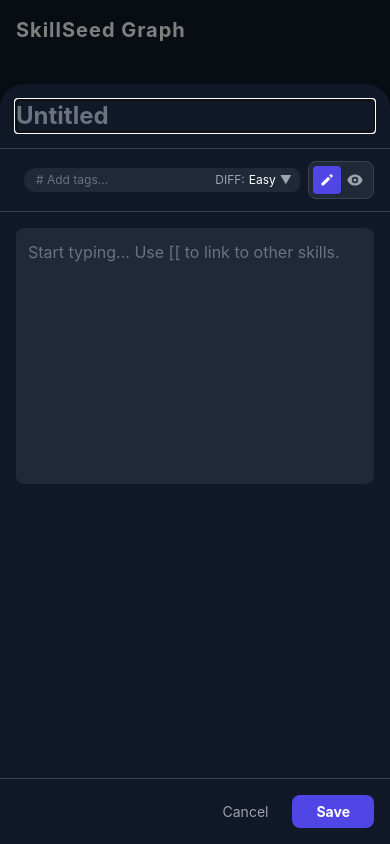
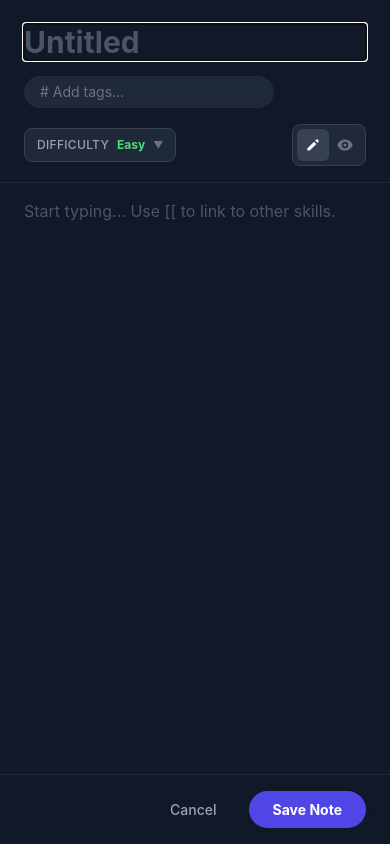
Before and after one commit to HoudRiz/skillSeedGraphBased, a React Native app in the folder SkillSeedMobile/: screen / in a window 390 px wide. Both pictures are taken after a click on the element 346 px from the left and 800 px from the top of the page. Built offline with nearby package versions, Linux system fonts and the light colour scheme.

Commit message:
change form style

```diff
--- a/SkillSeedMobile/components/NodeModal.tsx
+++ b/SkillSeedMobile/components/NodeModal.tsx
@@ -64,6 +64,17 @@
         setShowTagSuggestions(false);
         setShowLinkSuggestions(false);
     }, [nodeToEdit, isOpen]);
+
+    // Auto-focus title for new notes
+    const titleInputRef = React.useRef<TextInput>(null);
+    useEffect(() => {
+        if (isOpen && !nodeToEdit) {
+            // Small timeout to ensure modal is visible
+            setTimeout(() => {
+                titleInputRef.current?.focus();
+            }, 100);
+        }
+    }, [isOpen, nodeToEdit]);
 
     useEffect(() => {
         if (tagInput.trim()) {
@@ -157,44 +168,46 @@
     };
 
     return (
-        <Modal visible={isOpen} animationType="slide" transparent>
+        <Modal visible={isOpen} animationType="slide" presentationStyle="pageSheet">
             <KeyboardAvoidingView
                 behavior={Platform.OS === 'ios' ? 'padding' : 'height'}
-                style={tw`flex-1`}
+                style={tw`flex-1 bg-gray-900`}
             >
-                <View style={tw`flex-1 justify-end bg-black bg-opacity-50`}>
-                    <View style={tw`bg-gray-900 rounded-t-3xl h-[90%]`}>
-                        <View style={tw`p-4 border-b border-gray-700`}>
+                <View style={tw`flex-1 bg-gray-900`}>
+                    {/* Header: Title */}
+                    <View style={tw`px-6 pt-6 pb-4`}>
                         <TextInput
-                                style={tw`text-2xl font-bold text-white`}
+                            ref={titleInputRef}
+                            style={tw`text-3xl font-bold text-white`}
                             value={title}
                             onChangeText={setTitle}
                             placeholder="Untitled"
-                                placeholderTextColor="#6b7280"
+                            placeholderTextColor="#4b5563"
+                            selectionColor="#818cf8"
                         />
                     </View>
 
-                        <View style={tw`px-4 py-3 border-b border-gray-700 flex-row items-center justify-between`}>
-                            <View style={tw`flex-1 flex-row items-center`}>
-                                <ScrollView horizontal showsHorizontalScrollIndicator={false} style={tw`flex-row mr-2`}>
+                    {/* Toolbar */}
+                    <View style={tw`px-6 pb-4 flex-col gap-4 border-b border-gray-800`}>
+                        {/* Tags Row */}
+                        <View style={tw`flex-row flex-wrap items-center gap-2`}>
                             {selectedTags.map(tagName => {
                                 const tag = allTags.find(t => t.name === tagName);
                                 return (
                                     <TouchableOpacity
                                         key={tagName}
                                         onPress={() => handleRemoveTag(tagName)}
-                                                style={[tw`px-3 py-1 rounded-full mr-2 flex-row items-center`, { backgroundColor: tag?.color || '#6366f1' }]}
+                                        style={[tw`px-3 py-1.5 rounded-full flex-row items-center`, { backgroundColor: tag?.color || '#6366f1' }]}
                                     >
                                         <Text style={tw`text-white text-xs font-bold mr-1`}>{tagName}</Text>
-                                                <Text style={tw`text-white text-xs`}>×</Text>
+                                        <Text style={tw`text-white text-xs opacity-70`}>×</Text>
                                     </TouchableOpacity>
                                 );
                             })}
-                                </ScrollView>
 
-                                <View style={tw`relative`}>
+                            <View style={tw`relative z-50`}>
                                 <TextInput
-                                        style={tw`bg-gray-800 text-white px-3 py-1 rounded-full text-xs min-w-24`}
+                                    style={tw`bg-gray-800 text-white px-4 py-1.5 rounded-full text-sm min-w-24`}
                                     value={tagInput}
                                     onChangeText={setTagInput}
                                     onSubmitEditing={handleTagInputSubmit}
@@ -204,12 +217,12 @@
                                 />
 
                                 {showTagSuggestions && (
-                                        <View style={tw`absolute top-8 left-0 bg-gray-800 rounded-lg shadow-lg z-50 w-48`}>
+                                    <View style={tw`absolute top-10 left-0 bg-gray-800 rounded-lg shadow-xl border border-gray-700 w-48 overflow-hidden`}>
                                         {tagSuggestions.map(tag => (
                                             <TouchableOpacity
                                                 key={tag.name}
                                                 onPress={() => handleAddTag(tag.name)}
-                                                    style={tw`px-4 py-2 border-b border-gray-700`}
+                                                style={tw`px-4 py-3 border-b border-gray-700 active:bg-gray-700`}
                                             >
                                                 <Text style={tw`text-white text-sm`}>{tag.name}</Text>
                                             </TouchableOpacity>
@@ -219,18 +232,25 @@
                             </View>
                         </View>
 
-                            <View style={tw`relative ml-2`}>
+                        {/* Controls Row: Difficulty & View Toggle */}
+                        <View style={tw`flex-row justify-between items-center`}>
+                            <View style={tw`relative z-40`}>
                                 <TouchableOpacity
                                     onPress={() => setShowDifficultyDropdown(!showDifficultyDropdown)}
-                                    style={tw`flex-row bg-gray-800 rounded-lg items-center px-2 py-1`}
+                                    style={tw`flex-row bg-gray-800 rounded-lg items-center px-3 py-2 border border-gray-700`}
                                 >
-                                    <Text style={tw`text-gray-400 text-xs mr-1`}>DIFF:</Text>
-                                    <Text style={tw`text-white text-xs mr-1`}>{difficulty}</Text>
-                                    <Text style={tw`text-gray-400 text-xs`}>▼</Text>
+                                    <Text style={tw`text-gray-400 text-xs mr-2 font-medium tracking-wide`}>DIFFICULTY</Text>
+                                    <Text style={[
+                                        tw`text-xs font-bold mr-2`,
+                                        difficulty === Difficulty.Easy ? tw`text-green-400` :
+                                            difficulty === Difficulty.Medium ? tw`text-yellow-400` :
+                                                tw`text-red-400`
+                                    ]}>{difficulty}</Text>
+                                    <Text style={tw`text-gray-500 text-[10px]`}>▼</Text>
                                 </TouchableOpacity>
 
                                 {showDifficultyDropdown && (
-                                    <View style={tw`absolute top-8 right-0 bg-gray-800 rounded-lg shadow-lg z-50 w-32`}>
+                                    <View style={tw`absolute top-10 left-0 bg-gray-800 rounded-lg shadow-xl border border-gray-700 w-40 overflow-hidden`}>
                                         {DIFFICULTY_LEVELS.map(diff => (
                                             <TouchableOpacity
                                                 key={diff}
@@ -238,7 +258,7 @@
                                                     setDifficulty(diff);
                                                     setShowDifficultyDropdown(false);
                                                 }}
-                                                style={[tw`px-4 py-2 border-b border-gray-700`, difficulty === diff && tw`bg-gray-700`]}
+                                                style={[tw`px-4 py-3 border-b border-gray-700`, difficulty === diff && tw`bg-gray-700`]}
                                             >
                                                 <Text style={[tw`text-sm`, difficulty === diff ? tw`text-white font-bold` : tw`text-gray-300`]}>{diff}</Text>
                                             </TouchableOpacity>
@@ -247,60 +267,70 @@
                                 )}
                             </View>
 
-                            <View style={tw`flex-row bg-gray-800 p-1 rounded-lg ml-2 border border-gray-700`}>
+                            <View style={tw`flex-row bg-gray-800 p-1 rounded-lg border border-gray-700`}>
                                 <TouchableOpacity
                                     onPress={() => setIsPreview(false)}
-                                    style={[tw`p-1.5 rounded`, !isPreview && tw`bg-indigo-600 shadow-sm`]}
+                                    style={[tw`p-2 rounded-md`, !isPreview && tw`bg-gray-700`]}
                                 >
-                                    <PencilIcon color={!isPreview ? "#ffffff" : "#9ca3af"} />
+                                    <PencilIcon color={!isPreview ? "#ffffff" : "#6b7280"} />
                                 </TouchableOpacity>
                                 <TouchableOpacity
                                     onPress={() => setIsPreview(true)}
-                                    style={[tw`p-1.5 rounded`, isPreview && tw`bg-indigo-600 shadow-sm`]}
+                                    style={[tw`p-2 rounded-md`, isPreview && tw`bg-gray-700`]}
                                 >
-                                    <EyeIcon color={isPreview ? "#ffffff" : "#9ca3af"} />
+                                    <EyeIcon color={isPreview ? "#ffffff" : "#6b7280"} />
                                 </TouchableOpacity>
                             </View>
                         </View>
+                    </View>
 
-                        <ScrollView style={tw`flex-1 px-4 py-4`}>
+                    {/* Editor Area */}
+                    <View style={tw`flex-1 px-6 py-4`}>
                         {isPreview ? (
+                            <ScrollView style={tw`flex-1`}>
                                 <Markdown style={{
-                                    body: { color: '#e5e7eb' },
-                                    heading1: { color: '#ffffff' },
-                                    heading2: { color: '#ffffff' },
-                                    link: { color: '#6366f1' },
-                                    code_inline: { backgroundColor: '#374151', color: '#e5e7eb' },
-                                    code_block: { backgroundColor: '#1f2937', color: '#e5e7eb' },
+                                    body: { color: '#e5e7eb', fontSize: 16, lineHeight: 24 },
+                                    heading1: { color: '#ffffff', fontSize: 24, fontWeight: 'bold', marginBottom: 10 },
+                                    heading2: { color: '#ffffff', fontSize: 20, fontWeight: 'bold', marginBottom: 8 },
+                                    link: { color: '#818cf8' },
+                                    code_inline: { backgroundColor: '#374151', color: '#e5e7eb', borderRadius: 4, paddingHorizontal: 4 },
+                                    code_block: { backgroundColor: '#111827', color: '#e5e7eb', borderRadius: 8, padding: 12 },
                                 }}>
                                     {description || '_Start typing... Use [[ to link to other skills._'}
                                 </Markdown>
+                            </ScrollView>
                         ) : (
-                                <View>
+                            <View style={tw`flex-1 relative`}>
                                 <TextInput
-                                        style={tw`bg-gray-800 text-white p-3 rounded-lg min-h-64 text-base`}
+                                    style={tw`flex-1 text-white text-base leading-6 text-gray-200`}
                                     value={description}
                                     onChangeText={setDescription}
                                     onSelectionChange={(e) => setCursorPosition(e.nativeEvent.selection.start)}
                                     placeholder="Start typing... Use [[ to link to other skills."
-                                        placeholderTextColor="#6b7280"
+                                    placeholderTextColor="#4b5563"
                                     multiline
                                     textAlignVertical="top"
+                                    selectionColor="#818cf8"
                                 />
 
                                 {showLinkSuggestions && linkSuggestions.length > 0 && (
-                                        <View style={tw`mt-2 bg-gray-800 rounded-lg shadow-lg max-h-48`}>
-                                            <Text style={tw`text-gray-400 text-xs px-3 py-2 border-b border-gray-700`}>Link to:</Text>
+                                    <View style={tw`absolute bottom-0 left-0 right-0 bg-gray-800 rounded-t-xl shadow-2xl border-t border-gray-700 max-h-64`}>
+                                        <View style={tw`px-4 py-3 border-b border-gray-700 bg-gray-800 rounded-t-xl`}>
+                                            <Text style={tw`text-gray-400 text-xs font-bold uppercase tracking-wider`}>Link to Note</Text>
+                                        </View>
                                         <FlatList
-                                                data={linkSuggestions.slice(0, 5)}
+                                            data={linkSuggestions}
                                             keyExtractor={(item) => item.id}
                                             renderItem={({ item }) => (
                                                 <TouchableOpacity
                                                     onPress={() => handleSelectLink(item)}
-                                                        style={tw`px-3 py-2 border-b border-gray-700`}
+                                                    style={tw`px-4 py-3 border-b border-gray-700 active:bg-gray-700`}
                                                 >
-                                                        <Text style={tw`text-white text-sm`}>{item.title}</Text>
-                                                        <Text style={tw`text-gray-500 text-xs`}>{item.tags[0]} / {item.difficulty}</Text>
+                                                    <Text style={tw`text-white text-sm font-medium`}>{item.title}</Text>
+                                                    <View style={tw`flex-row items-center mt-1`}>
+                                                        <View style={[tw`w-2 h-2 rounded-full mr-2`, { backgroundColor: allTags.find(t => t.name === item.tags[0])?.color || '#cbd5e1' }]} />
+                                                        <Text style={tw`text-gray-500 text-xs`}>{item.tags[0]} • {item.difficulty}</Text>
+                                                    </View>
                                                 </TouchableOpacity>
                                             )}
                                         />
@@ -308,33 +338,35 @@
                                 )}
                             </View>
                         )}
-                        </ScrollView>
+                    </View>
 
-                        <View style={tw`p-4 border-t border-gray-700 flex-row justify-between`}>
-                            {nodeToEdit && (
+                    {/* Footer */}
+                    <View style={tw`px-6 py-4 border-t border-gray-800 flex-row justify-between items-center bg-gray-900`}>
+                        {nodeToEdit ? (
                             <TouchableOpacity
                                 onPress={() => onDelete(nodeToEdit.id)}
+                                style={tw`p-2`}
+                            >
+                                <Text style={tw`text-red-400 text-sm font-medium`}>Delete</Text>
+                            </TouchableOpacity>
+                        ) : (
+                            <View /> /* Spacer */
+                        )}
+
+                        <View style={tw`flex-row items-center gap-4`}>
+                            <TouchableOpacity
+                                onPress={onClose}
                                 style={tw`px-4 py-2`}
                             >
-                                    <Text style={tw`text-red-400 font-bold`}>Delete File</Text>
-                                </TouchableOpacity>
-                            )}
-
-                            <View style={tw`flex-row ml-auto`}>
-                                <TouchableOpacity
-                                    onPress={onClose}
-                                    style={tw`px-4 py-2 mr-2`}
-                                >
-                                    <Text style={tw`text-gray-400`}>Cancel</Text>
+                                <Text style={tw`text-gray-400 font-medium`}>Cancel</Text>
                             </TouchableOpacity>
 
                             <TouchableOpacity
                                 onPress={handleSave}
-                                    style={tw`bg-indigo-600 px-6 py-2 rounded-lg`}
+                                style={tw`bg-indigo-600 px-6 py-2.5 rounded-full shadow-lg shadow-indigo-500/20`}
                             >
-                                    <Text style={tw`text-white font-bold`}>Save</Text>
+                                <Text style={tw`text-white font-bold tracking-wide`}>Save Note</Text>
                             </TouchableOpacity>
-                            </View>
                         </View>
                     </View>
                 </View>
```
Lines whose indentation alone changed are shown as unchanged.
